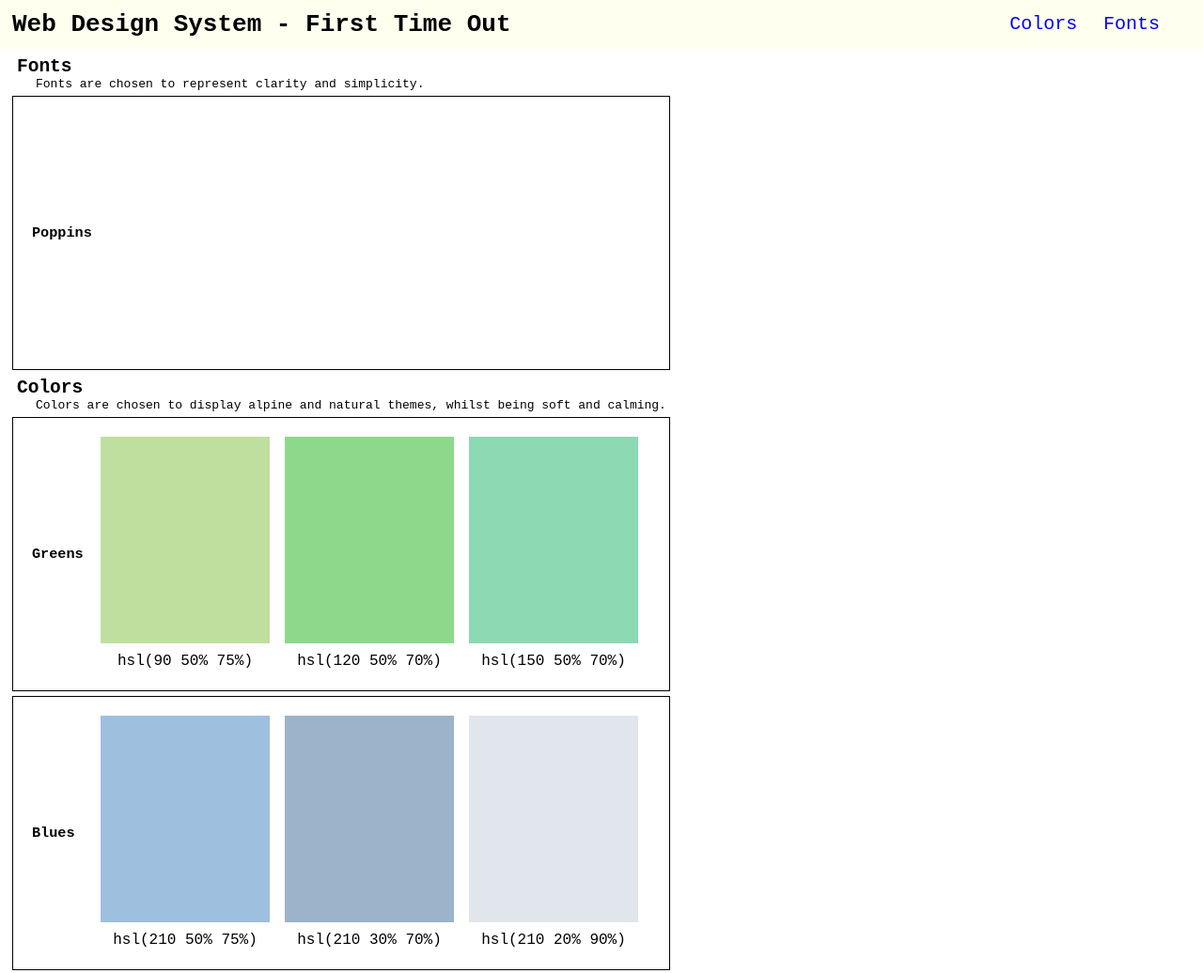
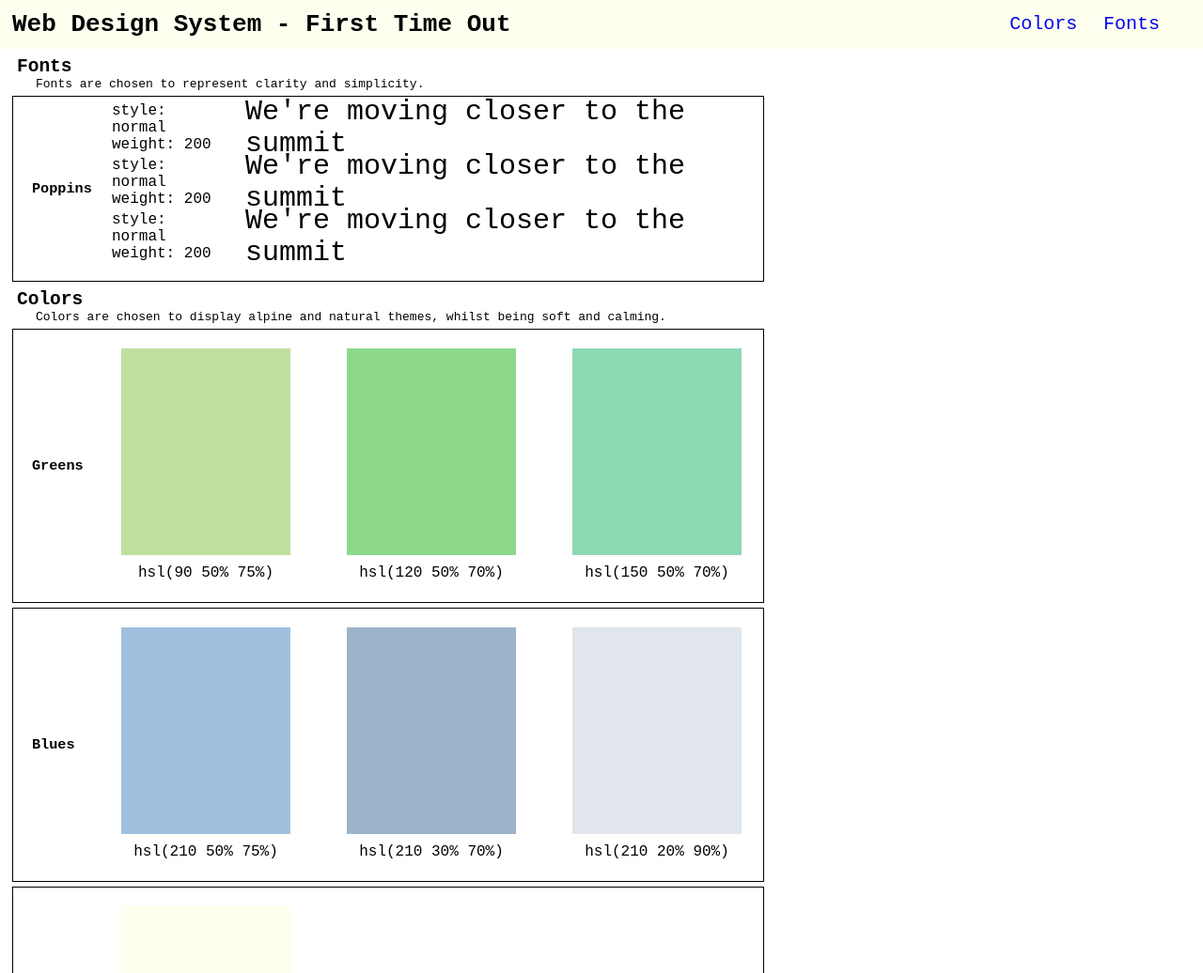
Before and after one commit to AidaP1/webdev_system, a plain HTML site: page index.html in a window 1280 px wide. Shown: the top 1036 px of the page at 94% size. Drawn offline with Linux system fonts and the light colour scheme.

Commit message:
added formatted font section

```diff
--- a/index.html
+++ b/index.html
@@ -25,6 +25,29 @@
                 <div class="system-group">
                     <div class="title-box">
                         <h3>Poppins</h3>
+                    </div>
+                    <div class="font-block">
+                        <figure class="box-item">
+                            <figcaption>
+                                style: normal <br>
+                                weight: 200 <br>
+                            </figcaption>
+                            <p class="font1-style1">We're moving closer to the summit</p>
+                        </figure>
+                        <figure class="box-item">
+                            <figcaption>
+                                style: normal <br>
+                                weight: 200 <br>
+                            </figcaption>
+                            <p class="font1-style2">We're moving closer to the summit</p>
+                        </figure>
+                        <figure class="box-item">
+                            <figcaption>
+                                style: normal <br>
+                                weight: 200 <br>
+                            </figcaption>
+                            <p class="font1-style3">We're moving closer to the summit</p>
+                        </figure>
                     </div>
                 </div>
             </section>
@@ -73,7 +96,7 @@
                         <figcaption>hsl(210 20% 90%)</figcaption>
                     </figure>
                 </div>
-                <div class="color-group">
+                <div class="system-group">
                     <div class="title-box">
                         <h3>White</h3>
                     </div>
--- a/resources/css/style.css
+++ b/resources/css/style.css
@@ -101,10 +101,10 @@ section {
 
 
 .system-group {
-    display: flex;
     border: 1px solid black;
     margin: 5px;
-    max-width: 700px;
+    max-width: 800px;
+    display: flex;
 }
 
 .box-text p {
@@ -112,7 +112,6 @@ section {
 }
 
 .title-box {
-    height: 250px;
     width: 45px;
     margin: 20px;
     display: flex;
@@ -121,15 +120,49 @@ section {
 
 /* Fonts */
 
+#fonts .box-item {
+    height: 50px;
+    width: 675px;
+    margin: 8px 20px;
+    display: flex;
+    align-items: center;
+}
+
+#fonts .system-group {
+    height: 198px;
+}
+
+/*
+.font-block {
+    display: flex;
+}
+*/
+
+
+#fonts figcaption {
+    font-size: 16px;
+    display: inline-block;
+
+}
+
+#fonts .system-group p {
+    font-size: 30px;
+    margin-left: 30px;
+    display: inline-block;
+}
 
 
 
-/* Colors Formatting */
+/* Colors */
+
+#colors .system-group {
+    display: flex;
+}
 
 #colors .box-item {
     height: 250px;
     width: 180px;
-    margin: 20px 8px;
+    margin: 20px 30px;
 }
 
 #colors figcaption {
```
